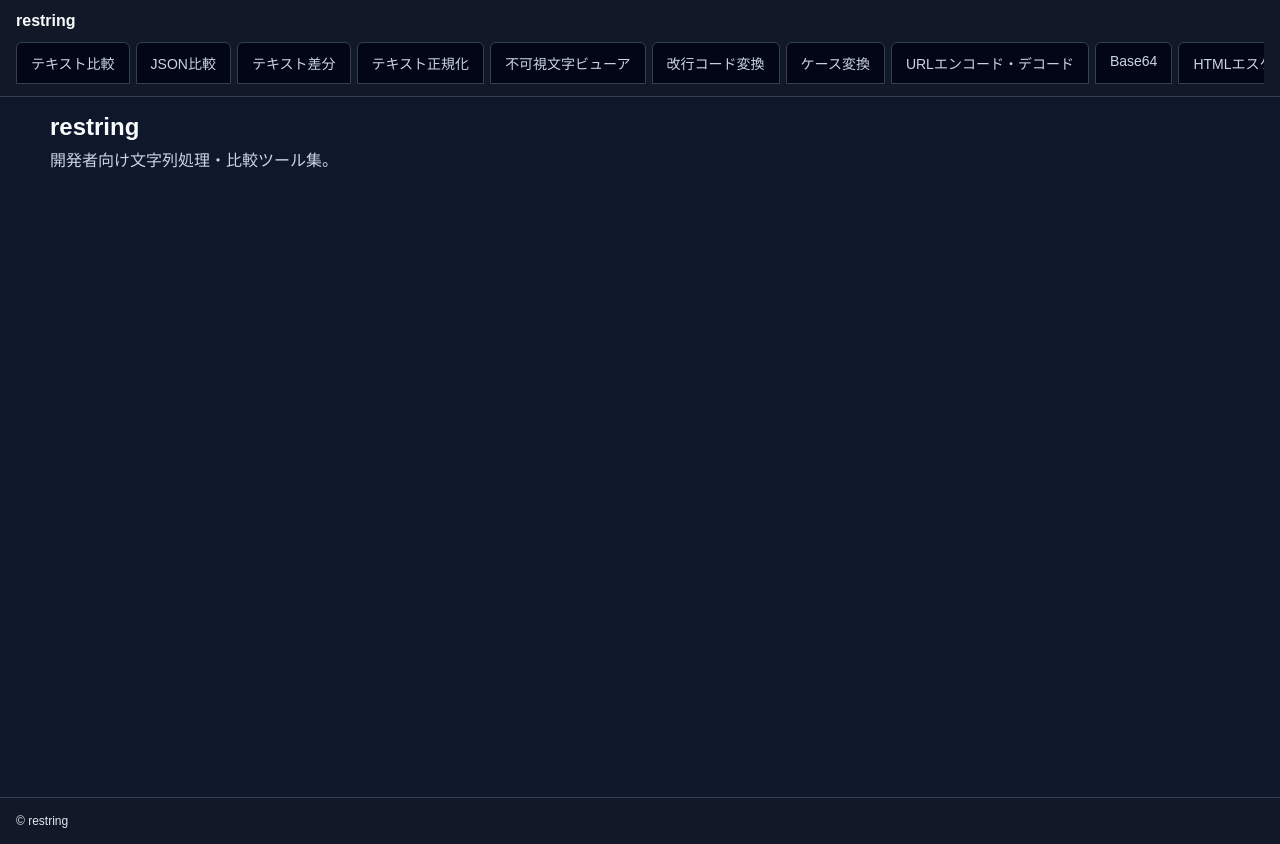
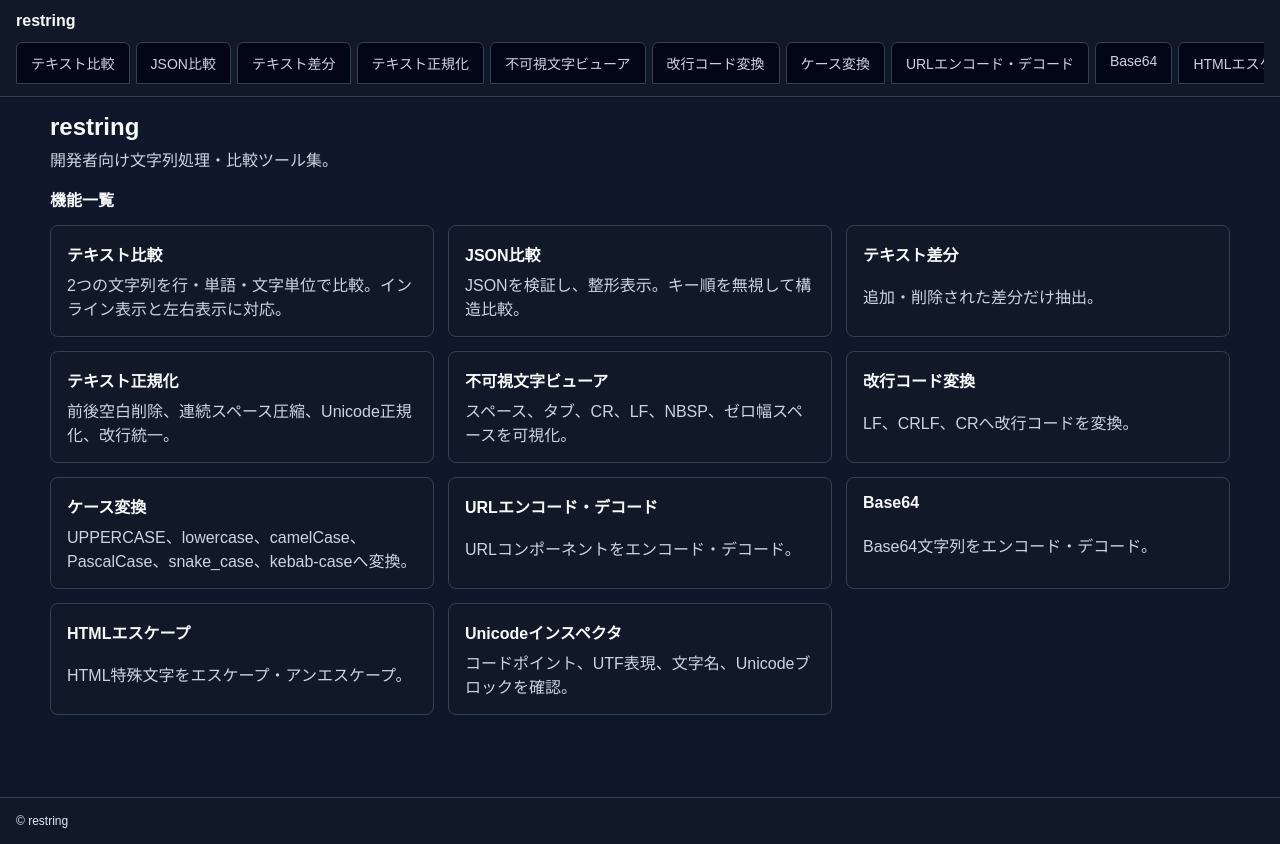
Before and after one commit to reload-co-jp/restring, a Next.js app: page / in a window 1280 px wide. Built offline with nearby package versions, Linux system fonts and the light colour scheme; no server answers.

Commit message:
Add top page links

```diff
--- a/app/page.tsx
+++ b/app/page.tsx
@@ -1,4 +1,5 @@
 import { FC } from "react"
+import Link from "next/link"
 import { toolLinks } from "components/tool-links"
 import { absoluteUrl, createPageMetadata, siteDescription } from "components/seo"
 
@@ -30,6 +31,17 @@ const Page: FC = () => (
       <h1>restring</h1>
       <p>開発者向け文字列処理・比較ツール集。</p>
     </section>
+    <section className="featureSection" aria-labelledby="features-title">
+      <h2 id="features-title">機能一覧</h2>
+      <div className="featureGrid">
+        {toolLinks.map((tool) => (
+          <Link className="featureLink" href={tool.href} key={tool.href}>
+            <strong>{tool.title}</strong>
+            <span>{tool.description}</span>
+          </Link>
+        ))}
+      </div>
+    </section>
   </div>
 )
 
--- a/app/reset.css
+++ b/app/reset.css
@@ -127,6 +127,42 @@ select {
   border-bottom-color: #1e293b;
 }
 
+.featureSection {
+  display: grid;
+  gap: .875rem;
+}
+
+.featureSection h2 {
+  color: #f8fafc;
+  font-size: 1rem;
+}
+
+.featureGrid {
+  display: grid;
+  gap: .875rem;
+  grid-template-columns: repeat(3, minmax(0, 1fr));
+}
+
+.featureLink {
+  background: #111827;
+  border: 1px solid #334155;
+  border-radius: 8px;
+  color: #cbd5e1;
+  display: grid;
+  gap: .375rem;
+  min-height: 7rem;
+  padding: 1rem;
+  text-decoration: none;
+}
+
+.featureLink:hover {
+  border-color: #3b82f6;
+}
+
+.featureLink strong {
+  color: #f8fafc;
+}
+
 .twoColumn,
 .utilityGrid {
   display: grid;
@@ -233,6 +269,7 @@ select {
 
 @media (max-width: 760px) {
   .twoColumn,
+  .featureGrid,
   .utilityGrid,
   .unicodeRow {
     grid-template-columns: 1fr;
```
